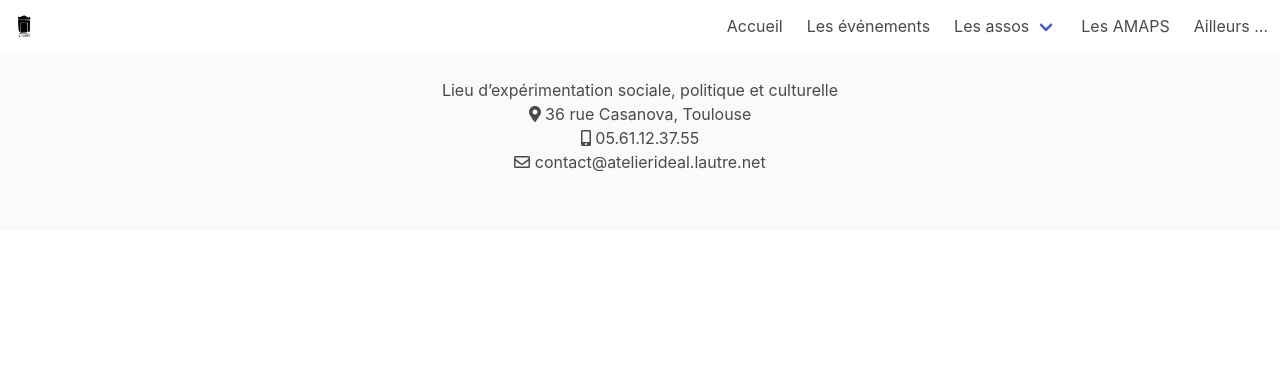
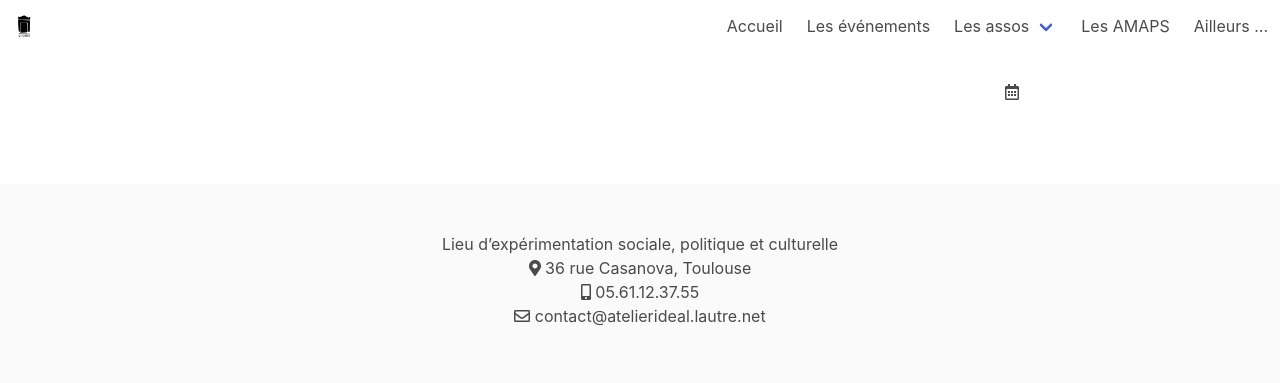
Before and after one commit to gaut-b/atelier-ideal, a Django app: template atelier_ideal/website/templates/website/event_detail.html in a window 1280 px wide. Shown: the top 383 px of the page. Run offline with Django 3.2, Linux system fonts and the light colour scheme; the template is opened without the code that fills it, so the values that code supplies are empty; parts of the project's set-up code (start-up, migrations or seed data) failed here and were passed over; some libraries are stand-ins or nearby versions.

Commit message:
Add styling to event_detail and article_detail

```diff
--- a/atelier_ideal/website/static/website/css/detail.css
+++ b/atelier_ideal/website/static/website/css/detail.css
@@ -1,9 +1,10 @@
 .detail {
-	margin-top: 100px;
-	margin-right: 200px;
-	margin-left: 200px;
+	min-width: 200px;
+	margin: 10vh 20vw;
+	text-align: justify;
 }
 
-article {
-	text-align: jusity;
+.media-content {
+	overflow: hidden;
+	padding-bottom: 20px;
 }
--- a/atelier_ideal/website/templates/website/article_detail.html
+++ b/atelier_ideal/website/templates/website/article_detail.html
@@ -3,15 +3,15 @@
 {% load static %}
 
 {% block content %}
-	<section class="article">
+	<div class="detail">
 		<div class="title">
 			{{ article.title | safe }}
 		</div>
 		<article>
 			{{ article.content | safe }}
 		</article>
-	</section>
+	</div>
 
-	<link rel="stylesheet" type="text/css" src="{% static 'website/css/article.css' %}">
+	<link rel="stylesheet" type="text/css" href="{% static 'website/css/detail.css' %}">
 
 {% endblock %}
--- a/atelier_ideal/website/templates/website/event_detail.html
+++ b/atelier_ideal/website/templates/website/event_detail.html
@@ -4,22 +4,25 @@
 
 {% block content %}
 	<section class="detail">
+		<div class="level">
+			<div class="level-left">
 				<div>
 					<p class="title is-4">{{ event.title }}</p>
 					<p class="subtitle is-6">{{ event.subtitle }}</p>
 				</div>
-
-		<div>
+			</div>
+			<div class="level-right">
 				<span class="icon">
 					<i class="far fa-calendar-alt"></i>
 				</span>
 				<time datetime="{{ event.event_date }}">{{ event.event_date }}</time>
+			</div>
 		</div>
 		<article>
 			{{ event.description | safe }}
 		</article>
 	</section>
 
-	<link rel="stylesheet" type="text/css" src="{% static 'website/css/detail.css' %}">
+	<link rel="stylesheet" type="text/css" href="{% static 'website/css/detail.css' %}">
 
 {% endblock %}
```
Lines whose indentation alone changed are shown as unchanged.
